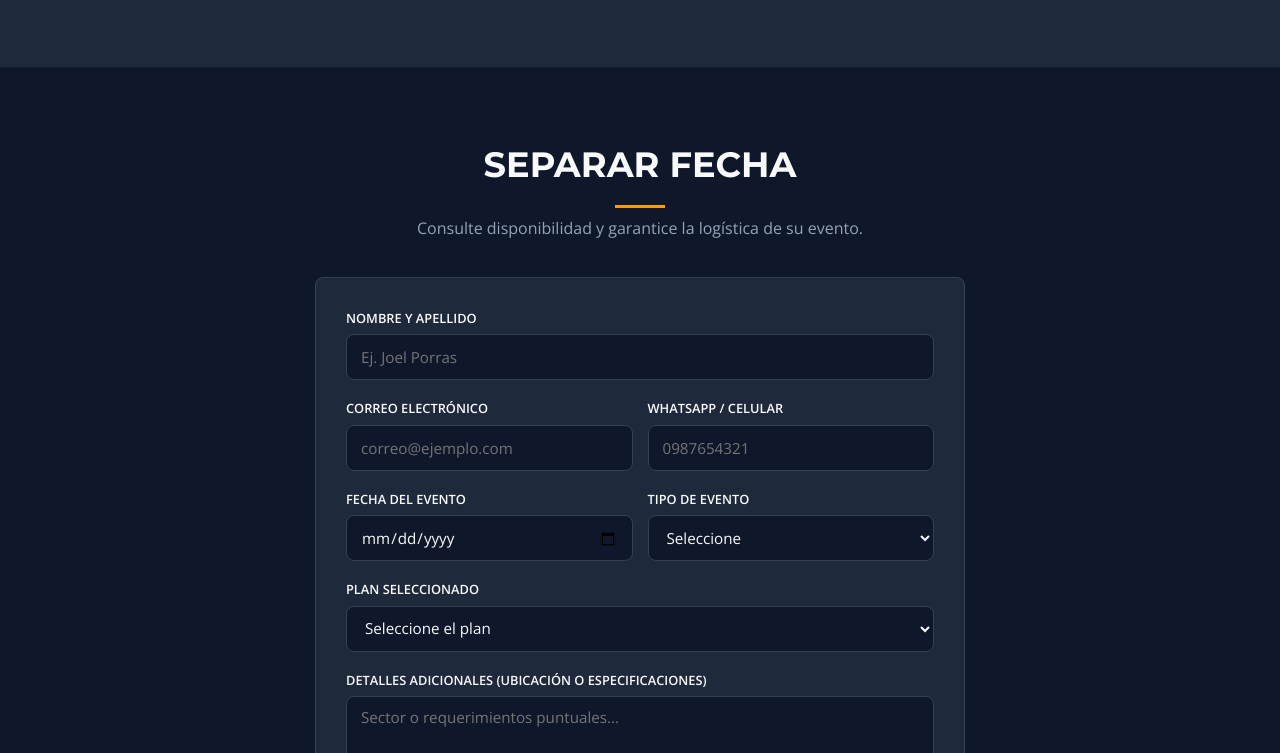
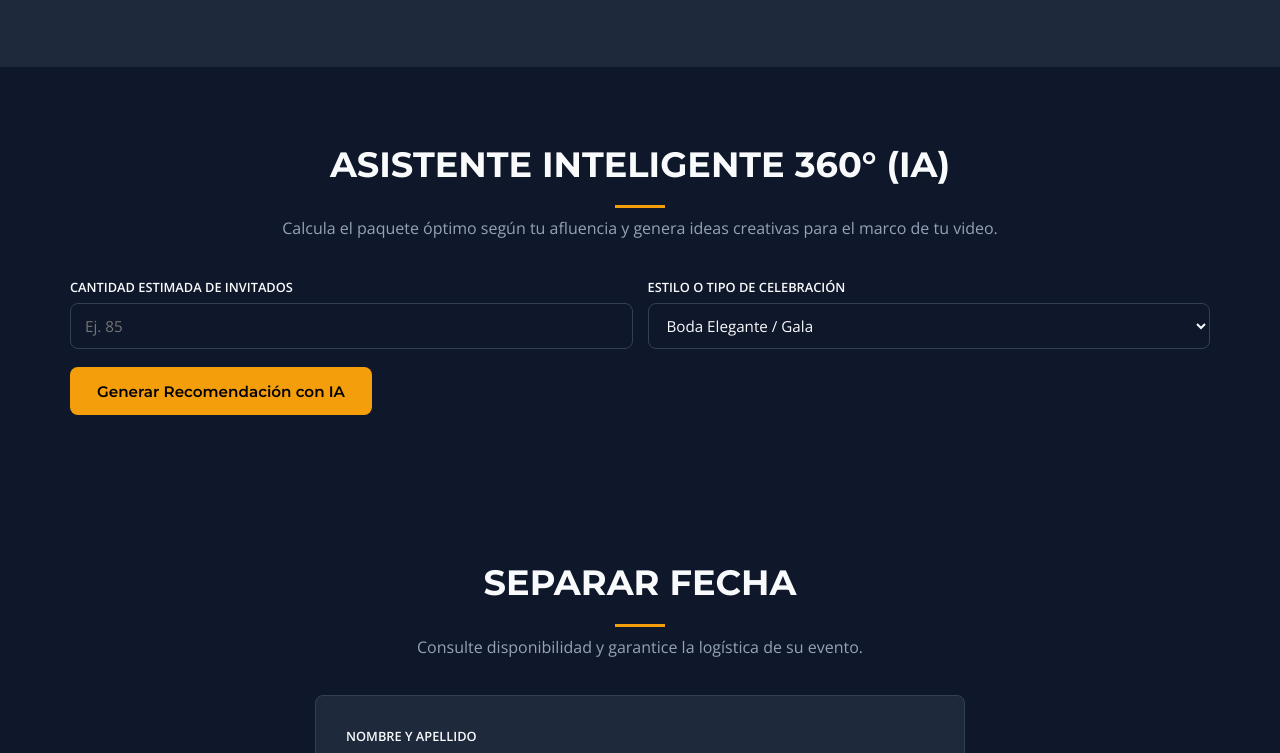
Before and after one commit to Moon282421/Jovenes-creativos, a plain HTML site: page index.html in a window 1280 px wide. Shown: the part 2047-2800 px from the top of the page. Drawn offline with nearby package versions, Linux system fonts and the light colour scheme.

Commit message:
Agregado IA

```diff
--- a/index.html
+++ b/index.html
@@ -29,6 +29,7 @@
           <li><a href="#que-es">¿Qué es?</a></li>
           <li><a href="#destinado">Eventos</a></li>
           <li><a href="#planes">Planes</a></li>
+          <li><a href="#asistente-ia">Asistente IA</a></li>
           <li><a href="#reservas" class="btn btn-sm">Reservar</a></li>
         </ul>
       </nav>
@@ -156,6 +157,39 @@
     </div>
   </section>
 
+<!-- Módulo 05: IA Aplicada (Recomendador y Asistente Creativo) -->
+  <section id="asistente-ia" class="section">
+    <div class="container">
+      <div class="section-title" data-aos="fade-up">
+        <h2>Asistente Inteligente 360° (IA)</h2>
+        <div class="divider"></div>
+        <p class="section-subtitle">Calcula el paquete óptimo según tu afluencia y genera ideas creativas para el marco de tu video.</p>
+      </div>
+
+      <div class="ai-box" data-aos="fade-up">
+        <div class="form-row">
+          <div class="form-group">
+            <label for="ia-invitados">Cantidad Estimada de Invitados</label>
+            <input type="number" id="ia-invitados" min="10" max="1000" placeholder="Ej. 85" required>
+          </div>
+          <div class="form-group">
+            <label for="ia-tematica">Estilo o Tipo de Celebración</label>
+            <select id="ia-tematica">
+              <option value="boda">Boda Elegante / Gala</option>
+              <option value="quince">Quinceañera / Fiesta Juvenil</option>
+              <option value="corporativo">Lanzamiento / Evento Corporativo</option>
+              <option value="cumpleanos">Cumpleaños / Graduación</option>
+            </select>
+          </div>
+        </div>
+        <button type="button" id="btn-consultar-ia" class="btn btn-primary">Generar Recomendación con IA</button>
+
+        <!-- Respuesta generada por IA -->
+        <div id="ia-resultado" class="ai-result" style="display: none;"></div>
+      </div>
+    </div>
+  </section>
+
   <!-- Formulario de Reserva -->
   <section id="reservas" class="section">
     <div class="container form-container">
```
